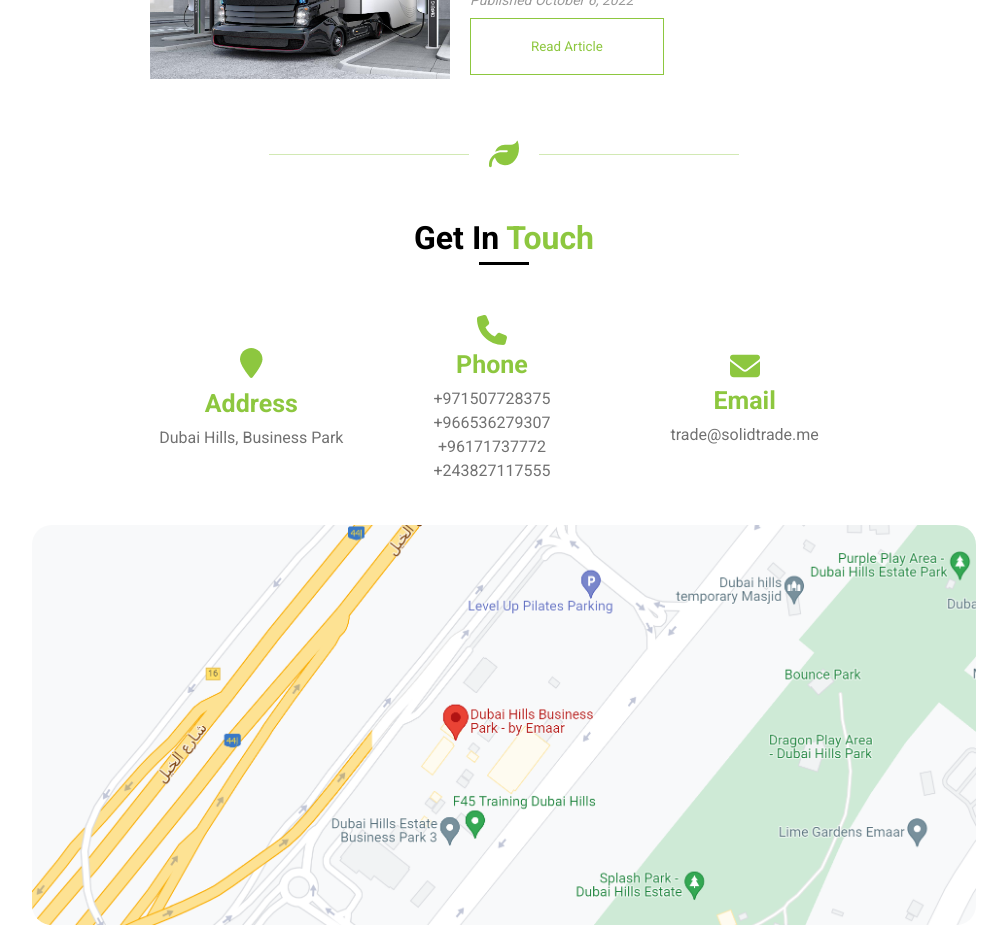
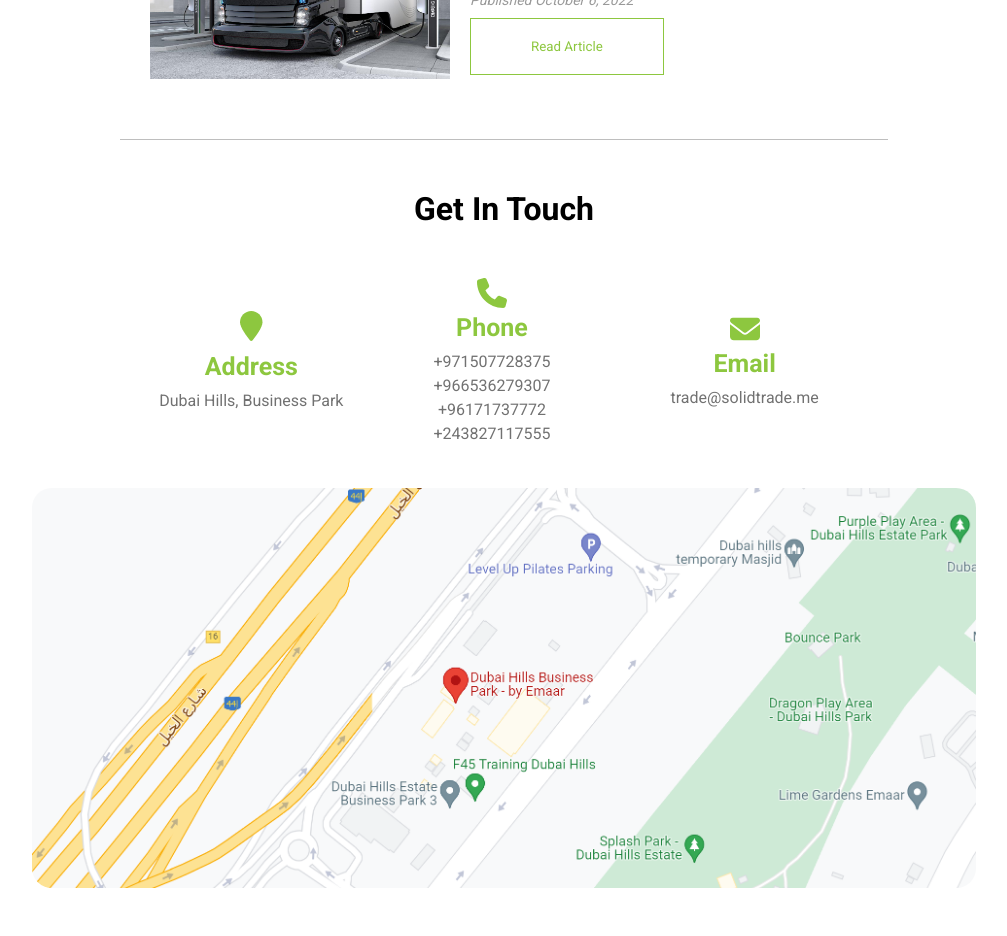
Before and after one commit to majdrammal/mazco-contracting, a React (Create React App) app: page / in a window 1280 px wide. Shown: the part 4180-5116 px from the top of the page, without its empty margins (136-1143 px from the left). Built offline with nearby package versions, Linux system fonts and the light colour scheme; grey boxes are pictures that could not be loaded.

Commit message:
ending line

```diff
--- a/src/Home.css
+++ b/src/Home.css
@@ -350,6 +350,14 @@ footer {
 
 /* CONTACT */
 
+.ending__line {
+    width: 60%;
+    margin: 0 auto;
+    border: none;
+    height: 1px;
+    background-color: rgba(0, 0, 0, 0.253);
+}
+
 .contact {
     width: 100%;
     padding: 50px;
--- a/src/Home.jsx
+++ b/src/Home.jsx
@@ -186,15 +186,11 @@ At our core, we believe that by working together, we can create a better, health
                     </div>
                 </div>
             </div>
-            <div className="separator">
-                <hr className="separator__left" />
-                <FontAwesomeIcon className="separator__icon" icon="fa-leaf" />
-                <hr className="separator__right" />
-            </div>
+            <hr className="ending__line" />
             <div id="contact" className="contact">
                 <div className="contact__container">
-                    <h1 className="contact__title">Get In <span className="green">Touch</span></h1>
-                    <hr className="black__line" />
+                    <h1 className="contact__title">Get In Touch</h1>
+                    {/* <hr className="black__line" /> */}
                     {/* <div className="contact__inner"> */}
                         {/* <img src={map} alt="" className="map__img" /> */}
                         <div className="contact__text">
```
